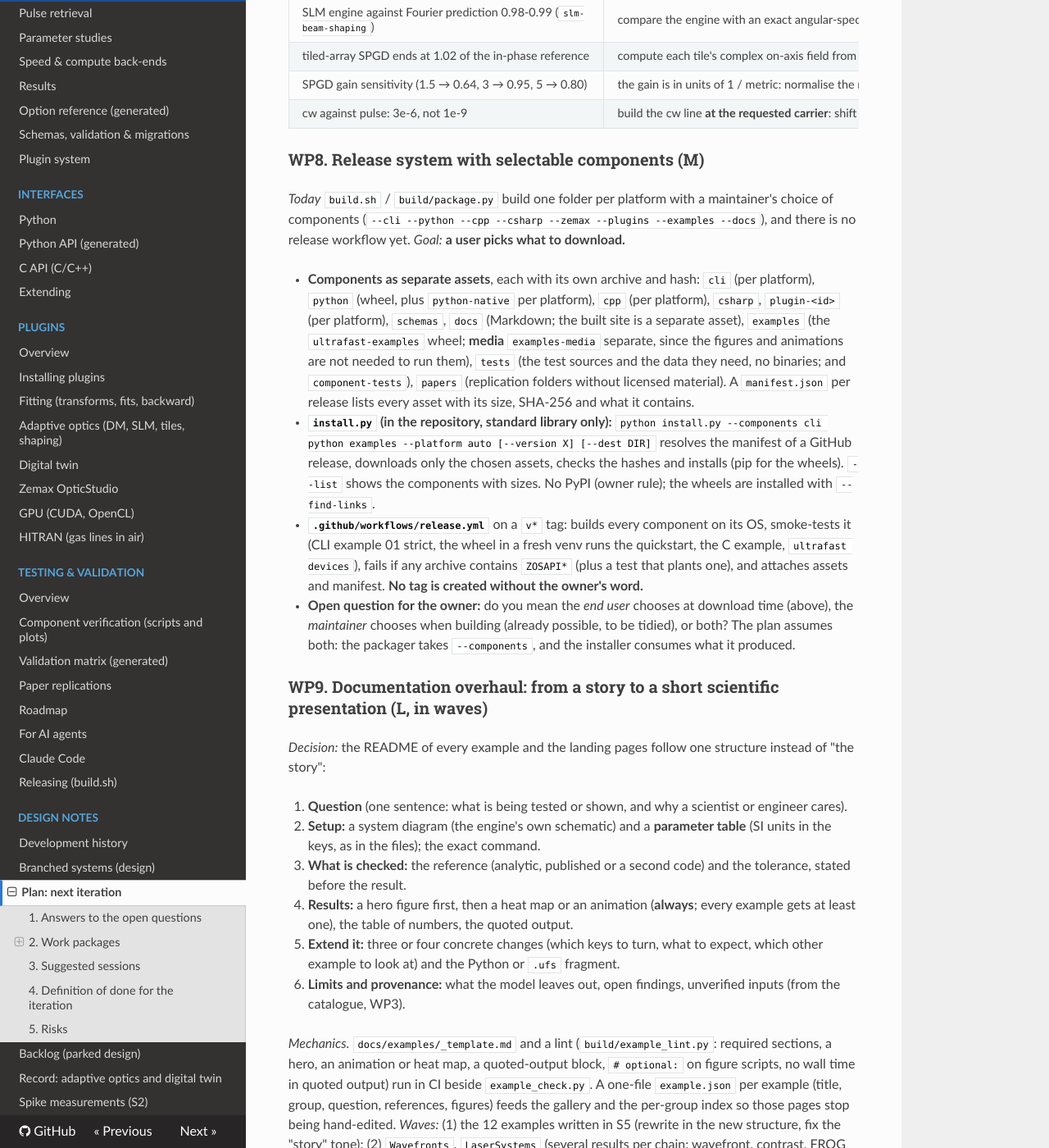
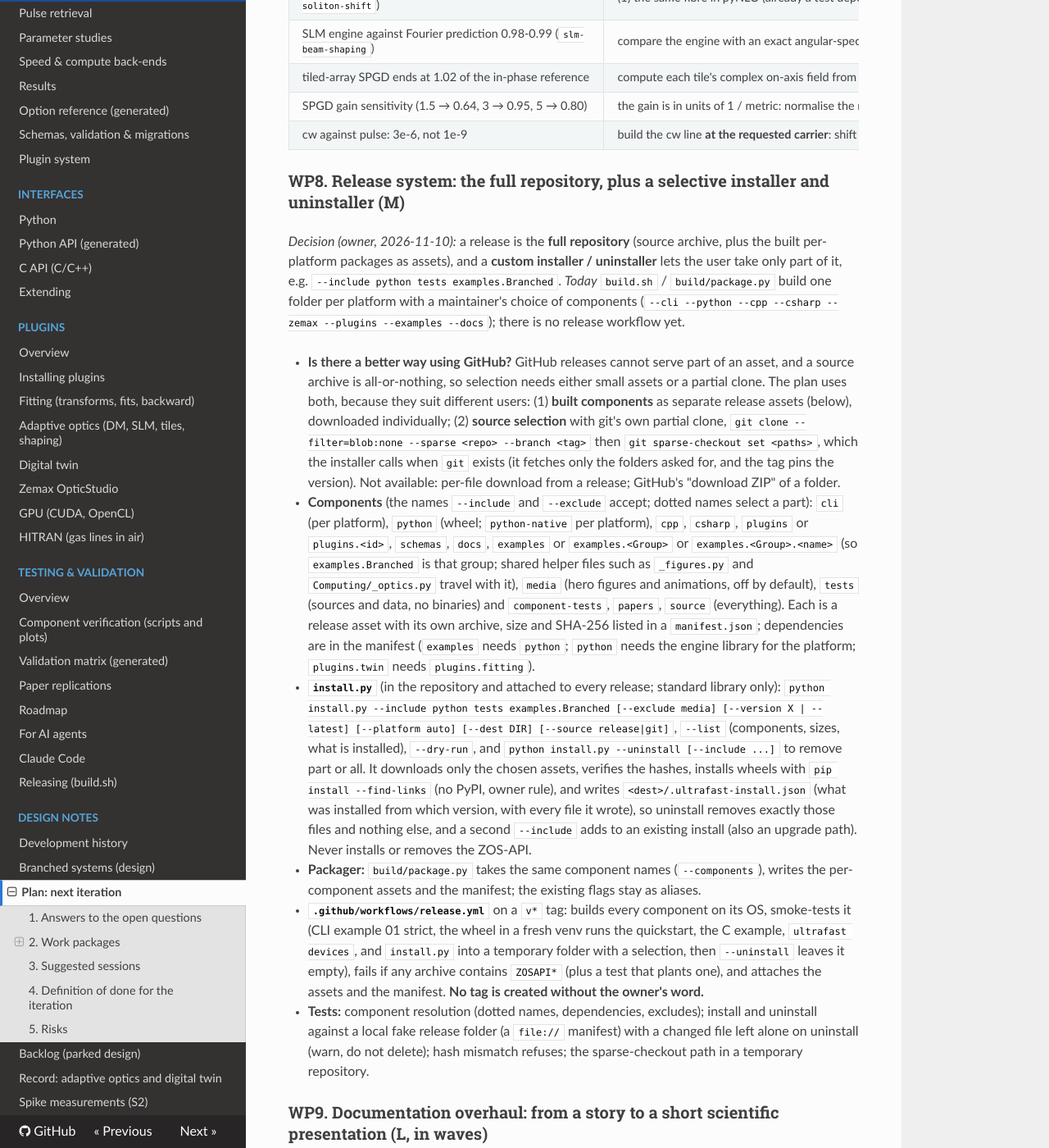
Before and after one commit to JosephCodemard/UltrafastEngine, an MkDocs documentation site: the page built from docs/design/plan-next.md, in a window 1280 px wide and 1400 px high, scrolled down 3947 px. Shown: the whole window at 82% size. Built offline with MkDocs 1.6.1, drawn with Linux system fonts in a browser that asks for light colours; nearby versions of some CDN libraries; some of the changed text lies outside the part shown.

Commit message:
plan-next: selective installer and uninstaller (WP8), owner decisions on the spike leftovers
Co-Authored-By: Claude Sonnet 5.5 <noreply@anthropic.com>

```diff
--- a/docs/design/plan-next.md
+++ b/docs/design/plan-next.md
@@ -7,7 +7,7 @@ or analytic reference in a test; a disagreement is a finding, never tuned away;
 
 ## 1. Answers to the open questions
 
-* **Repository size:** not a concern; media stays in the repository and is left out of release packages by default (see WP8).
+* **Repository size:** not a concern; media stays in the repository and is the optional `media` component of a release (see WP8). Work stays on `dev/2026-11` for now; no merge to `main` until the owner asks.
 * **`UF_WITH_AO`: what it is.** The Python package and the CLI run the *hosted* engine, which finds plugins as DLLs at run time, so `ao` and `twin` work there. The C API library
   (`UltrafastEngine.Native`, NativeAOT, used by C / C++ and by the optional native Python wheel) cannot load DLLs at run time, so each first-party plugin is **compiled into it**
   behind a build constant: `UF_WITH_GPU` and `UF_WITH_HITRAN` in `src/UltrafastEngine.Native/UltrafastEngine.Native.csproj` and a `#if` in `Exports.cs`. `ao` was never added, so a C++ program
@@ -81,9 +81,9 @@ tolerance, measured first); the old behaviour recovered for a narrow spectrum (1
 
 | item | recommendation |
 |---|---|
-| compile cache | **close.** A 128 x 128 trial costs 10 ms including the compile (spikes S4); revisit only if a loop with a much larger system shows the compile above 30 % of the trial. Write the trigger into `speed.md`. |
-| full streaming executor | **close.** The peak is the .NET GC, not the propagator (2.7-3.4 GB for any block size at 1920 x 1080 x 16). Revisit if a 4096 x 4096 pulse run is wanted; measure it first (spike S1 only did 1920 x 1080). |
-| tiles as a Branched system | **replace by a test:** N sources through a `Branched` system recombined at one point (the on-axis value only) against the tile source's on-axis fluence. A Branched system cannot give an array's far field, which is why the spike was not run. |
+| compile cache | **closed (owner, 2026-11-10).** A 128 x 128 trial costs 10 ms including the compile (spikes S4); revisit only if a loop with a much larger system shows the compile above 30 % of the trial. Write the trigger into `speed.md`. |
+| full streaming executor | **closed (owner, 2026-11-10).** The peak is the .NET GC, not the propagator (2.7-3.4 GB for any block size at 1920 x 1080 x 16). Revisit if a 4096 x 4096 pulse run is wanted; measure it first (spike S1 only did 1920 x 1080). |
+| tiles as a Branched system | **replaced by a test (owner agreed):** N sources through a `Branched` system recombined at one point (the on-axis value only) against the tile source's on-axis fluence. A Branched system cannot give an array's far field, which is why the spike was not run. |
 
 ### WP6. Small fixes found on the way (S each)
 
@@ -102,21 +102,31 @@ tolerance, measured first); the old behaviour recovered for a narrow spectrum (1
 | SPGD gain sensitivity (1.5 → 0.64, 3 → 0.95, 5 → 0.80) | the gain is in units of 1 / metric: normalise the metric by its starting value, add a documented default and a gain sweep to the docs; optionally gain sequences (Spall) | a default that reaches ≥ 0.9 across a stated range of metric scales |
 | cw against pulse: 3e-6, not 1e-9 | build the cw line **at the requested carrier**: shift the lattice so a bin sits on it (as pulses have been since 2.2.0, `snapCarrier`); every cw result moves by about 1e-6, so re-baseline the cw reference tests at their stated tolerances and list them in the changelog | cw and pulse patterns agree to 1e-9 in the S2 test; no test tolerance loosened |
 
-### WP8. Release system with selectable components (M)
+### WP8. Release system: the full repository, plus a selective installer and uninstaller (M)
 
-*Today* `build.sh` / `build/package.py` build one folder per platform with a maintainer's choice of components (`--cli --python --cpp --csharp --zemax --plugins --examples --docs`), and
-there is no release workflow yet. *Goal:* **a user picks what to download.**
+*Decision (owner, 2026-11-10):* a release is the **full repository** (source archive, plus the built per-platform packages as assets), and a **custom installer / uninstaller** lets the user take only
+part of it, e.g. `--include python tests examples.Branched`. *Today* `build.sh` / `build/package.py` build one folder per platform with a maintainer's choice of components
+(`--cli --python --cpp --csharp --zemax --plugins --examples --docs`); there is no release workflow yet.
 
-* **Components as separate assets**, each with its own archive and hash: `cli` (per platform), `python` (wheel, plus `python-native` per platform), `cpp` (per platform), `csharp`, `plugin-<id>` (per platform),
-  `schemas`, `docs` (Markdown; the built site is a separate asset), `examples` (the `ultrafast-examples` wheel; **media** `examples-media` separate, since the figures and animations are not needed to run them),
-  `tests` (the test sources and the data they need, no binaries; and `component-tests`), `papers` (replication folders without licensed material). A `manifest.json` per release lists every asset with its size,
-  SHA-256 and what it contains.
-* **`install.py` (in the repository, standard library only):** `python install.py --components cli python examples --platform auto [--version X] [--dest DIR]` resolves the manifest of a GitHub release, downloads
-  only the chosen assets, checks the hashes and installs (pip for the wheels). `--list` shows the components with sizes. No PyPI (owner rule); the wheels are installed with `--find-links`.
-* **`.github/workflows/release.yml`** on a `v*` tag: builds every component on its OS, smoke-tests it (CLI example 01 strict, the wheel in a fresh venv runs the quickstart, the C example, `ultrafast devices`),
-  fails if any archive contains `ZOSAPI*` (plus a test that plants one), and attaches assets and manifest. **No tag is created without the owner's word.**
-* **Open question for the owner:** do you mean the *end user* chooses at download time (above), the *maintainer* chooses when building (already possible, to be tidied), or both? The plan assumes both: the
-  packager takes `--components`, and the installer consumes what it produced.
+* **Is there a better way using GitHub?** GitHub releases cannot serve part of an asset, and a source archive is all-or-nothing, so selection needs either small assets or a partial clone. The plan uses both,
+  because they suit different users: (1) **built components** as separate release assets (below), downloaded individually; (2) **source selection** with git's own partial clone,
+  `git clone --filter=blob:none --sparse <repo> --branch <tag>` then `git sparse-checkout set <paths>`, which the installer calls when `git` exists (it fetches only the folders asked for, and the tag pins the
+  version). Not available: per-file download from a release; GitHub's "download ZIP" of a folder.
+* **Components** (the names `--include` and `--exclude` accept; dotted names select a part): `cli` (per platform), `python` (wheel; `python-native` per platform), `cpp`, `csharp`, `plugins` or `plugins.<id>`,
+  `schemas`, `docs`, `examples` or `examples.<Group>` or `examples.<Group>.<name>` (so `examples.Branched` is that group; shared helper files such as `_figures.py` and `Computing/_optics.py` travel with it),
+  `media` (hero figures and animations, off by default), `tests` (sources and data, no binaries) and `component-tests`, `papers`, `source` (everything). Each is a release asset with its own archive,
+  size and SHA-256 listed in a `manifest.json`; dependencies are in the manifest (`examples` needs `python`; `python` needs the engine library for the platform; `plugins.twin` needs `plugins.fitting`).
+* **`install.py`** (in the repository and attached to every release; standard library only):
+  `python install.py --include python tests examples.Branched [--exclude media] [--version X | --latest] [--platform auto] [--dest DIR] [--source release|git]`,
+  `--list` (components, sizes, what is installed), `--dry-run`, and `python install.py --uninstall [--include ...]` to remove part or all. It downloads only the chosen assets, verifies the hashes, installs wheels
+  with `pip install --find-links` (no PyPI, owner rule), and writes `<dest>/.ultrafast-install.json` (what was installed from which version, with every file it wrote), so uninstall removes exactly those files and
+  nothing else, and a second `--include` adds to an existing install (also an upgrade path). Never installs or removes the ZOS-API.
+* **Packager:** `build/package.py` takes the same component names (`--components`), writes the per-component assets and the manifest; the existing flags stay as aliases.
+* **`.github/workflows/release.yml`** on a `v*` tag: builds every component on its OS, smoke-tests it (CLI example 01 strict, the wheel in a fresh venv runs the quickstart, the C example, `ultrafast devices`, and
+  `install.py` into a temporary folder with a selection, then `--uninstall` leaves it empty), fails if any archive contains `ZOSAPI*` (plus a test that plants one), and attaches the assets and the manifest.
+  **No tag is created without the owner's word.**
+* **Tests:** component resolution (dotted names, dependencies, excludes); install and uninstall against a local fake release folder (a `file://` manifest) with a changed file left alone on uninstall (warn, do not delete);
+  hash mismatch refuses; the sparse-checkout path in a temporary repository.
 
 ### WP9. Documentation overhaul: from a story to a short scientific presentation (L, in waves)
 
@@ -145,7 +155,7 @@ spline against network) are written directly in the new structure.
 | C | WP3 | mostly plumbing and reading papers; owner supplies the PDFs |
 | D | WP2 | spike first, then ASE, then the pattern |
 | E | WP7 (Raman, SLM, tiled array) | investigations; may run beside B-D |
-| F | WP8 | packaging and a workflow; Sonnet-class |
+| F | WP8 (packager, `install.py`, workflow) | packaging and a workflow; Sonnet-class |
 | G-H | WP9 waves 1-4 | one example group per sitting; `example_lint` first |
 
 ## 4. Definition of done for the iteration
```
